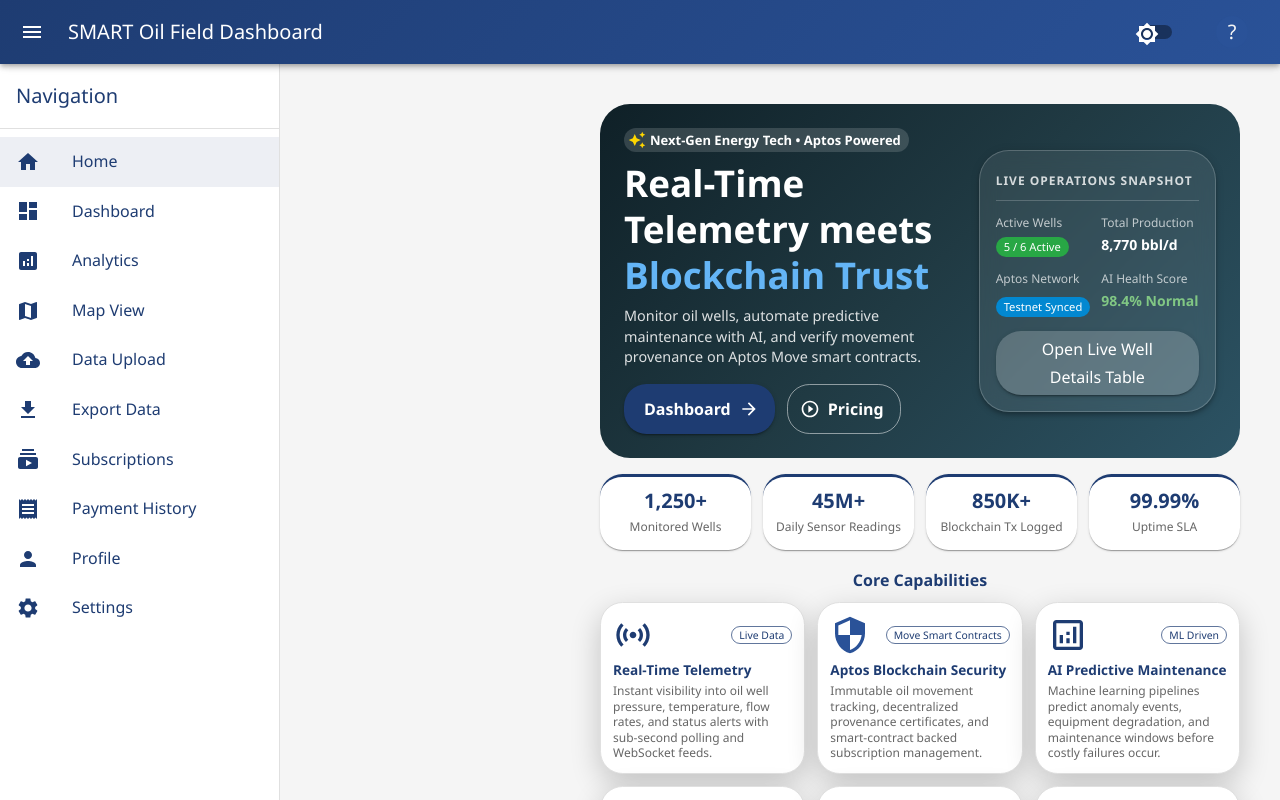
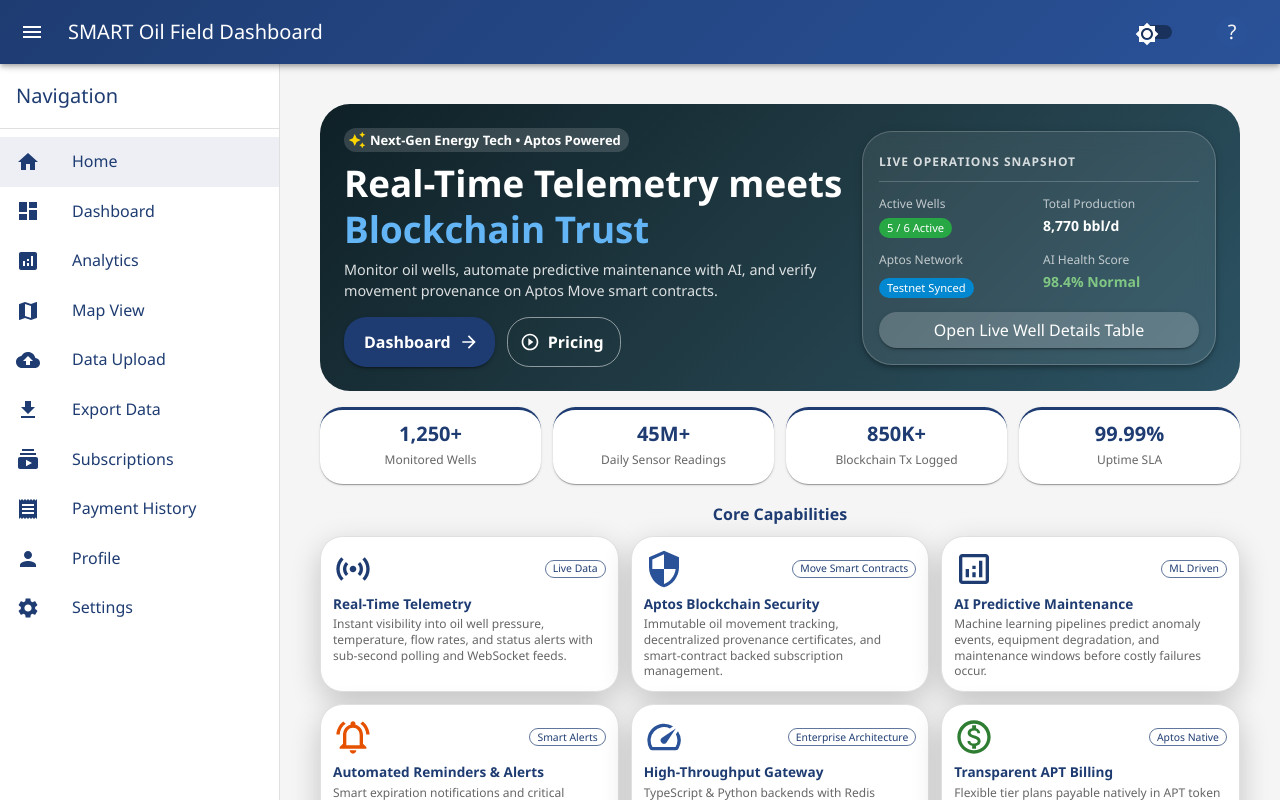
Before and after one commit to davelee001/SMART-Oil-Field, a React app in the folder src/frontend/: page / in a window 1280 px wide. Shown: the top 800 px of the page. Built offline with nearby package versions, Linux system fonts and the light colour scheme.

Commit message:
fix(layout): let main content fill available space

```diff
--- a/src/frontend/src/App.tsx
+++ b/src/frontend/src/App.tsx
@@ -43,18 +43,19 @@ const App: React.FC = () => {
                         component="main"
                         sx={{
                             flexGrow: 1,
-                            p: 3,
+                            minWidth: 0,
+                            width: '100%',
+                            p: { xs: 1.5, sm: 2, lg: 3 },
                             marginTop: '64px',
-                            marginLeft: sidebarOpen ? '280px' : '0px',
-                            transition: 'margin-left 0.3s ease',
                             backgroundColor: theme.palette.background.default,
-                            minHeight: '100vh',
+                            minHeight: 'calc(100vh - 64px)',
                         }}
                     >
                         <motion.div
                             initial={{ opacity: 0, y: 20 }}
                             animate={{ opacity: 1, y: 0 }}
                             transition={{ duration: 0.5 }}
+                            style={{ width: '100%' }}
                         >
                             <Routes>
                                 <Route path="/" element={<Home />} />
```
